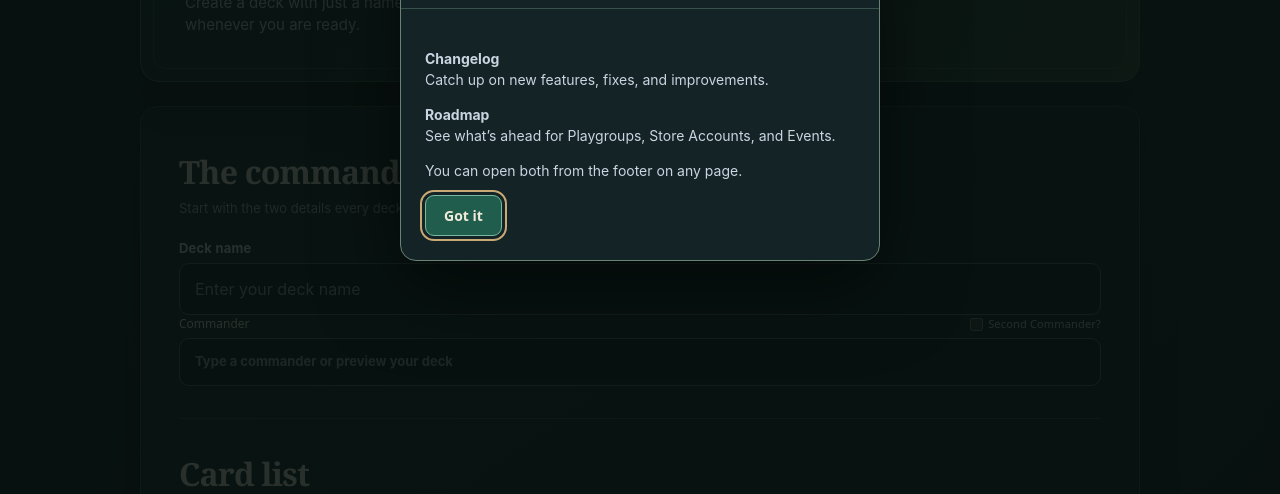
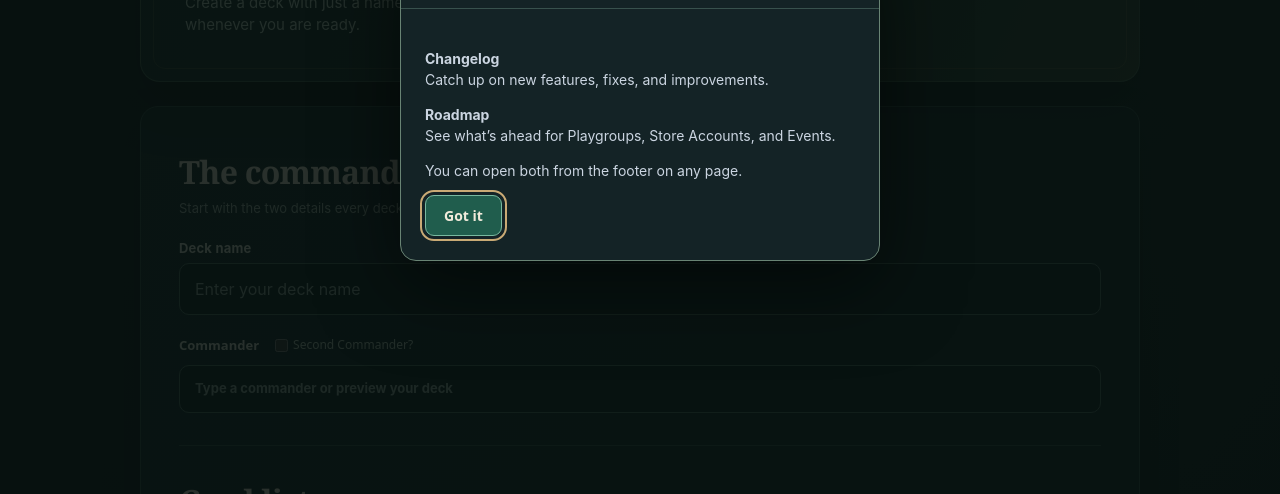
Before and after one commit to mageekman/mtg-commander-stats, a plain HTML site: page import.html in a window 1280 px wide. Shown: the part 306-800 px from the top of the page. Drawn offline with Linux system fonts and the light colour scheme.

Commit message:
Align second commander checkbox with deck field label

```diff
--- a/commander-pairs.css
+++ b/commander-pairs.css
@@ -12,3 +12,8 @@
 .own-commanders{margin-top:5px;display:grid;gap:4px}.own-commanders>small{font-size:12px;color:#bed0c4;overflow-wrap:anywhere}
 .own-commanders .second-commander-toggle{display:flex;align-items:center;gap:6px;font:400 11px/1.5 system-ui;color:#bed0c4}
 .own-commanders .second-commander-toggle input{width:13px;height:13px;min-height:0;padding:0;margin:0;accent-color:#88bda1}
+/* Keep the deck editor label and optional control together, clear of adjacent inputs. */
+#moxImport .commander-pair-fields{margin-top:18px}
+#moxImport .commander-pair-heading{justify-content:flex-start;align-items:center;gap:16px;min-height:24px;margin-bottom:8px}
+#moxImport .commander-pair-heading>span{font:700 13px/1.5 system-ui;color:#e4e8dc}
+#moxImport .commander-pair-heading>.second-commander-toggle{font-size:12px;letter-spacing:0}
```
